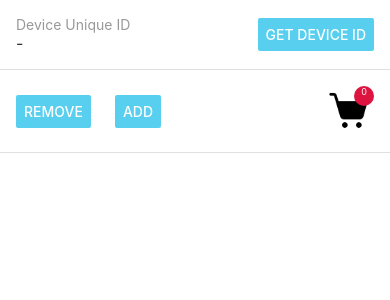
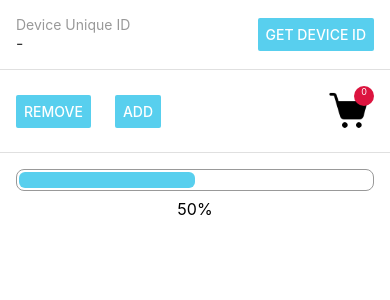
Before and after one commit to yudhistiroagung/alami-home-test, a React Native app: screen / in a window 390 px wide. Shown: the top 300 px of the page. Built offline with nearby package versions, Linux system fonts and the light colour scheme.

Commit message:
create progress bar

```diff
--- a/app/App.tsx
+++ b/app/App.tsx
@@ -11,7 +11,7 @@
 import React, { useMemo } from 'react';
 import { SafeAreaView, View } from 'react-native';
 
-import { DeviceId, CartCounter } from './components';
+import { DeviceId, CartCounter, ProgressBar } from './components';
 import s from './App.style';
 
 const App = () => {
@@ -23,6 +23,7 @@ const App = () => {
       {separator}
       <CartCounter />
       {separator}
+      <ProgressBar />
     </SafeAreaView>
   );
 };
--- a/app/components/ProgressBar/ProgressBar.component.tsx
+++ b/app/components/ProgressBar/ProgressBar.component.tsx
@@ -0,0 +1,53 @@
+import React, { FunctionComponent, useRef, useEffect, useState } from 'react';
+import { View, Text, Animated, Easing } from 'react-native';
+
+import s from './ProgressBar.style';
+
+const AnimatedView = Animated.View;
+
+const ProgressBar: FunctionComponent = () => {
+  const fillInterval = useRef<number | null>(null);
+  const [fill, setFill] = useState(0);
+  const width = useRef(new Animated.Value(0)).current;
+
+  useEffect(() => {
+    fillInterval.current = setInterval(() => {
+      setFill(prev => prev + 5);
+    }, 500);
+
+    return () => clearInterval(fillInterval.current ?? 0);
+  }, []);
+
+  useEffect(() => {
+    if (fill >= 100) {
+      setFill(100);
+      clearInterval(fillInterval.current ?? 0);
+    }
+  }, [fill]);
+
+  useEffect(() => {
+    const percent = fill / 100;
+    Animated.timing(width, {
+      toValue: percent,
+      duration: 300,
+      easing: Easing.linear,
+      useNativeDriver: false,
+    }).start();
+  }, [fill, width]);
+
+  const widtInterpolate = width.interpolate({
+    inputRange: [0, 1],
+    outputRange: ['0%', '100%'],
+  });
+
+  return (
+    <View style={s.container}>
+      <View style={s.progressContainer}>
+        <AnimatedView style={[s.progressFill, { width: widtInterpolate }]} />
+      </View>
+      <Text style={s.progressText}>{`${fill}%`}</Text>
+    </View>
+  );
+};
+
+export default ProgressBar;
--- /dev/null
+++ b/app/components/ProgressBar/ProgressBar.style.ts
@@ -0,0 +1,31 @@
+import { StyleSheet } from 'react-native';
+
+import { colors } from '../../themes';
+
+export default StyleSheet.create({
+  container: {
+    justifyContent: 'center',
+    alignItems: 'center',
+    padding: 16,
+  },
+  progressContainer: {
+    borderRadius: 8,
+    borderWidth: 1,
+    borderColor: colors.grey,
+    padding: 2,
+    marginHorizontal: 24,
+    width: '100%',
+  },
+  progressFill: {
+    backgroundColor: colors.primary,
+    height: 16,
+    borderRadius: 6,
+  },
+  progressText: {
+    fontSize: 16,
+    fontColor: colors.black,
+    marginTop: 8,
+  },
+});
+
+export const btnColor = colors.primary;
--- /dev/null
+++ b/app/components/ProgressBar/index.ts
@@ -0,0 +1 @@
+export { default as ProgressBar } from './ProgressBar.component';
--- a/app/components/index.ts
+++ b/app/components/index.ts
@@ -1,2 +1,3 @@
 export * from './DeviceId';
 export * from './CartCounter';
+export * from './ProgressBar';
```
